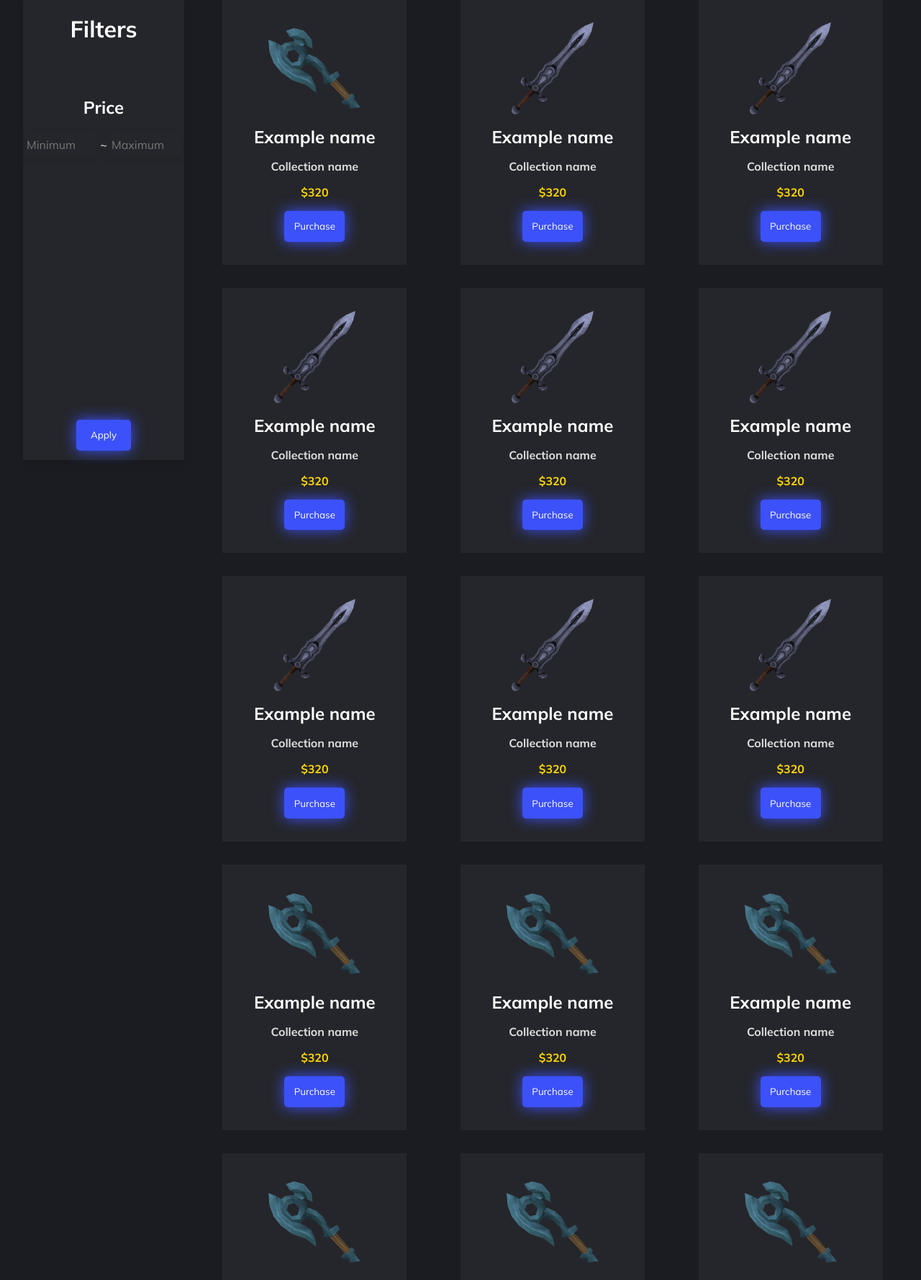
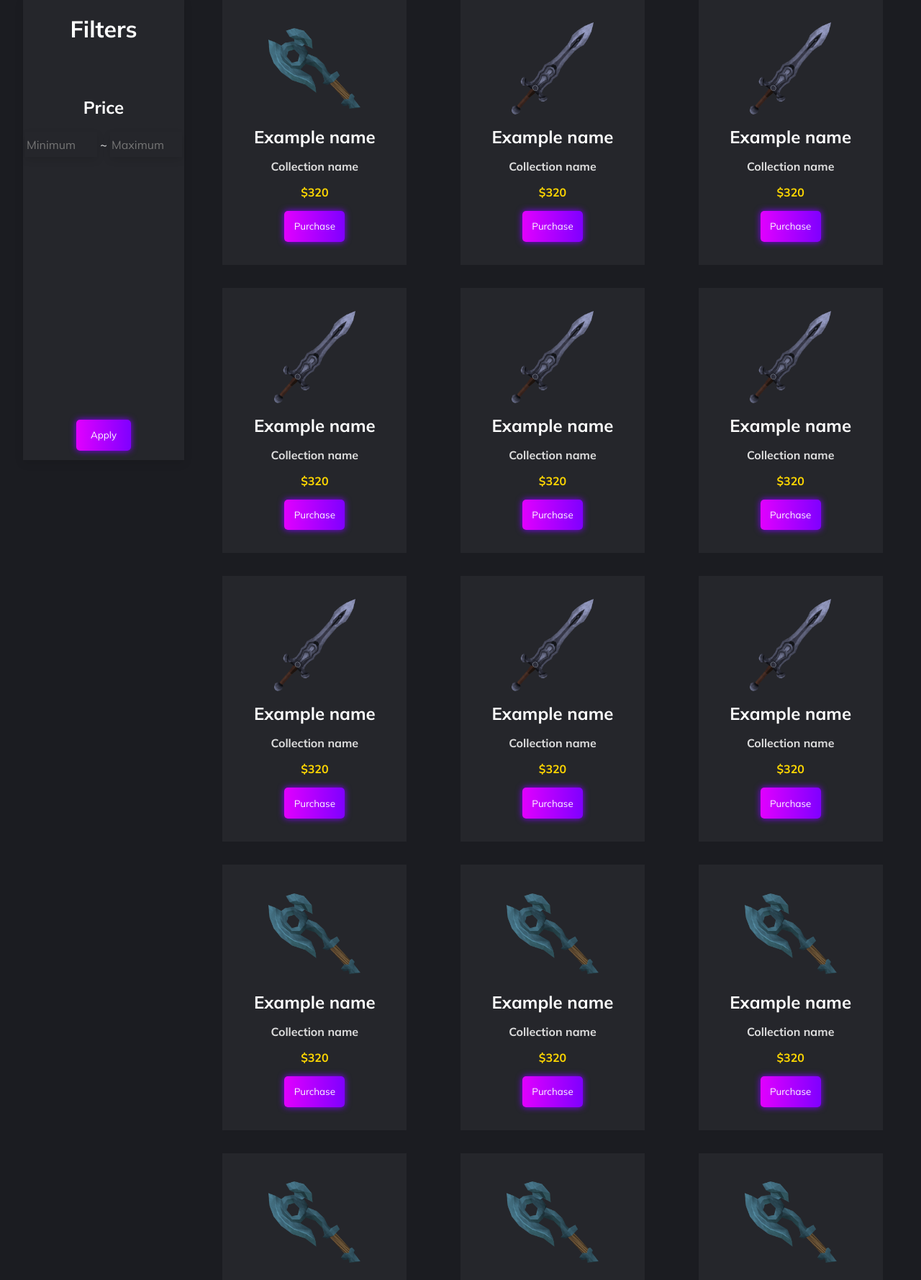
Before and after one commit to SivertGullbergHansen/phpMarketPlace, a PHP site: page /browse.php in a window 1280 px wide. Shown: the part 113-1891 px from the top of the page at 72% size. Run offline with PHP 8.4, Linux system fonts and the light colour scheme; the visitor is signed in with stand-in values (Sample User, id 1).

Commit message:
Updated colors

```diff
--- a/css/style.css
+++ b/css/style.css
@@ -7,19 +7,21 @@ body {
 }
 
 button {
-  background-color: #3c51fa;
+  background-color: #7F00FF;
+  /* Chrome 10-25, Safari 5.1-6 */
+  background: linear-gradient(to right, #E100FF, #7F00FF);
+  /* W3C, IE 10+/ Edge, Firefox 16+, Chrome 26+, Opera 12+, Safari 7+ */
   color: #fefefe;
   padding: 1em;
   border: 0;
-  box-shadow: 0px 0px 20px 0px #3c51fa;
+  box-shadow: 0px 0px 10px 0px #7F00FF;
   cursor: pointer;
   border-radius: 5px;
 }
 
 button:hover {
-  background-color: #fefefe;
-  color: #1b1c21;
-  box-shadow: 0px 0px 20px 0px #fefefe;
+  box-shadow: 0px 0px 20px 0px #7F00FF;
+  font-weight: 900;
 }
 
 input {
@@ -32,17 +34,17 @@ input {
 }
 
 input[type="submit"] {
-  background-color: #3c51fa;
-  box-shadow: 0px 0px 20px 0px #3c51fa;
+  background-color: #7F00FF;
+  box-shadow: 0px 0px 20px 0px #7F00FF;
   border: 0;
   cursor: pointer;
   border-radius: 5px;
 }
 
 input[type="submit"]:hover {
-  background-color: #fefefe;
+  background-color: #f4c4f3;
   color: #1b1c21;
-  box-shadow: 0px 0px 20px 0px #fefefe;
+  box-shadow: 0px 0px 20px 0px #f4c4f3;
 }
 
 #search {
@@ -92,7 +94,7 @@ header #logBtn #playerName {
 }
 
 header #logBtn #playerCurrency {
-  color: gold;
+  color: #ffd700;
 }
 
 header #logBtn #playerCurrency::before {
@@ -202,7 +204,7 @@ header .logoTitle {
 
 #itemBrowser article h3 {
   font-size: 1em;
-  color: gold;
+  color: #ffd700;
   margin: 0;
 }
 /*# sourceMappingURL=style.css.map */
--- a/css/style.scss
+++ b/css/style.scss
@@ -6,11 +6,11 @@ $accent: #fefefe;
 $headerBackground: #25262b;
 
 // Buttons
-$buttonBackground: #3c51fa;
+$buttonBackground: #7F00FF;
 $buttonAccentColor: #fefefe;
 
 // Button Hover
-$buttonHoverColor: #fefefe;
+$buttonHoverColor: #f4c4f3;
 $buttonHoverAccentColor: #1b1c21;
 
 // Item
@@ -28,18 +28,25 @@ body {
 
 button {
     background-color: $buttonBackground;
+    background: -webkit-linear-gradient(to right, #E100FF, #7F00FF);
+    /* Chrome 10-25, Safari 5.1-6 */
+    background: linear-gradient(to right, #E100FF, #7F00FF);
+    /* W3C, IE 10+/ Edge, Firefox 16+, Chrome 26+, Opera 12+, Safari 7+ */
+
     color: $buttonAccentColor;
 
     padding: 1em;
     border: 0;
-    box-shadow: 0px 0px 20px 0px $buttonBackground;
+    box-shadow: 0px 0px 10px 0px $buttonBackground;
     cursor: pointer;
     border-radius: 5px;
 
     &:hover {
-        background-color: $buttonHoverColor;
-        color: $buttonHoverAccentColor;
-        box-shadow: 0px 0px 20px 0px $buttonHoverColor;
+        box-shadow: 0px 0px 20px 0px $buttonBackground;
+        font-weight: 900;
+
+
+
     }
 }
 
```
Also changed, not shown: account.php (added, +26 -0 lines), 1 other file.
